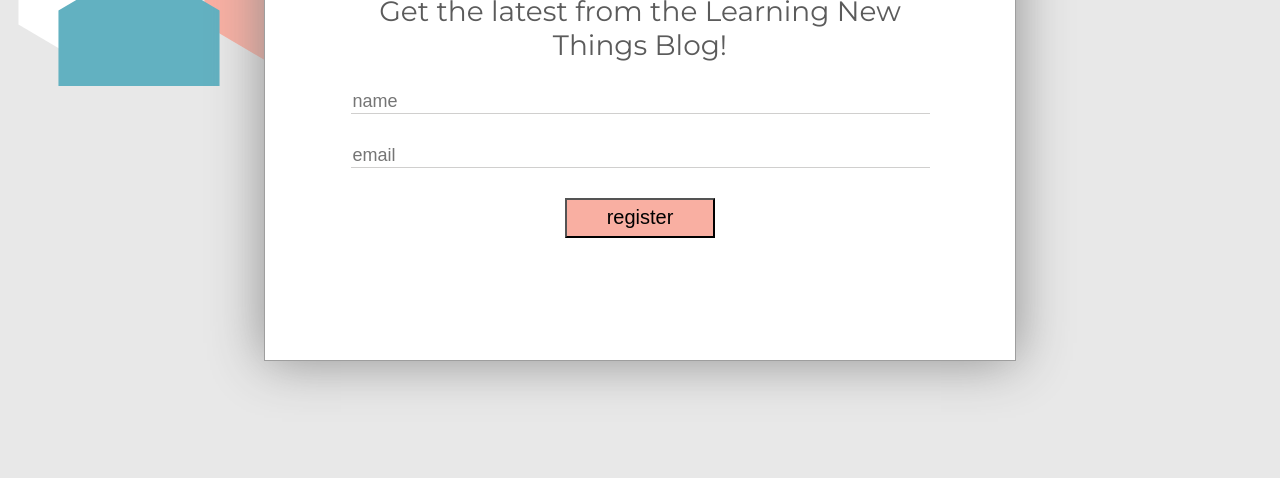
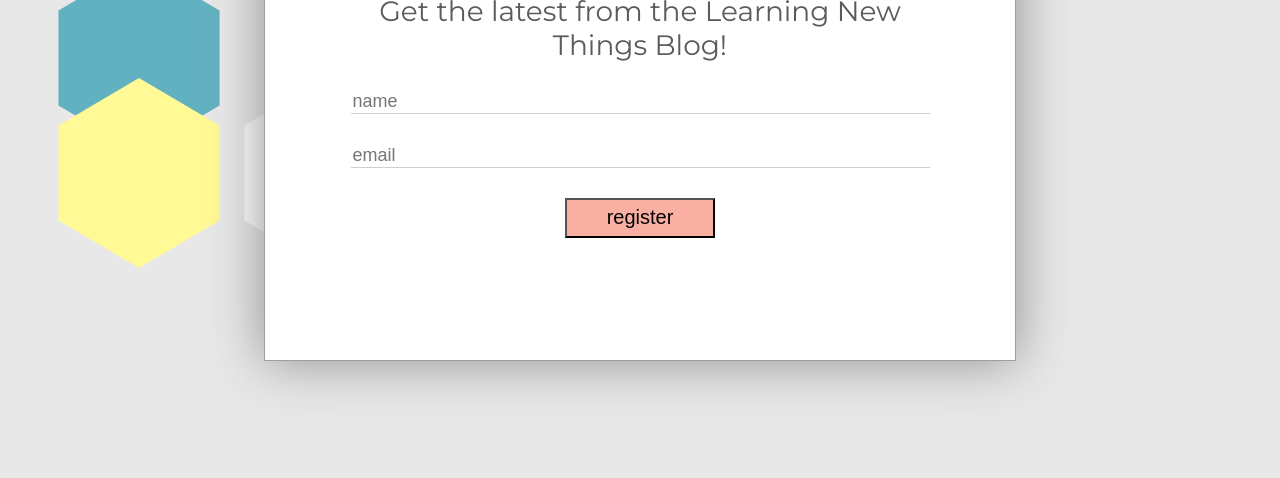
Before and after one commit to stacietaylorcima/generic_signup_page, a website: page index.html in a window 1280 px wide. Shown: the part 330-808 px from the top of the page. Drawn offline with Linux system fonts and the light colour scheme.

Commit message:
increasing view height

```diff
--- a/styles.css
+++ b/styles.css
@@ -1,8 +1,9 @@
-body {
+body, html {
   font-family: 'Montserrat', sans-serif;
   color: #5b5b5b;
   background-color: #E8E8E8;
   overflow: hidden;
+  height: 100%;
 }
 
 .signup {
@@ -56,6 +57,7 @@ button {
 .outer {
   overflow: hidden;
   position: relative;
+  height: 100%;
 }
 
 .hex {
@@ -80,8 +82,11 @@ button {
   left: 40px;
 }
 
+
 .hex-line-4 {
-
+  position: absolute;
+  top: 400px;
+  left: 40px;
 }
 
 .hex-line-5 {
```
